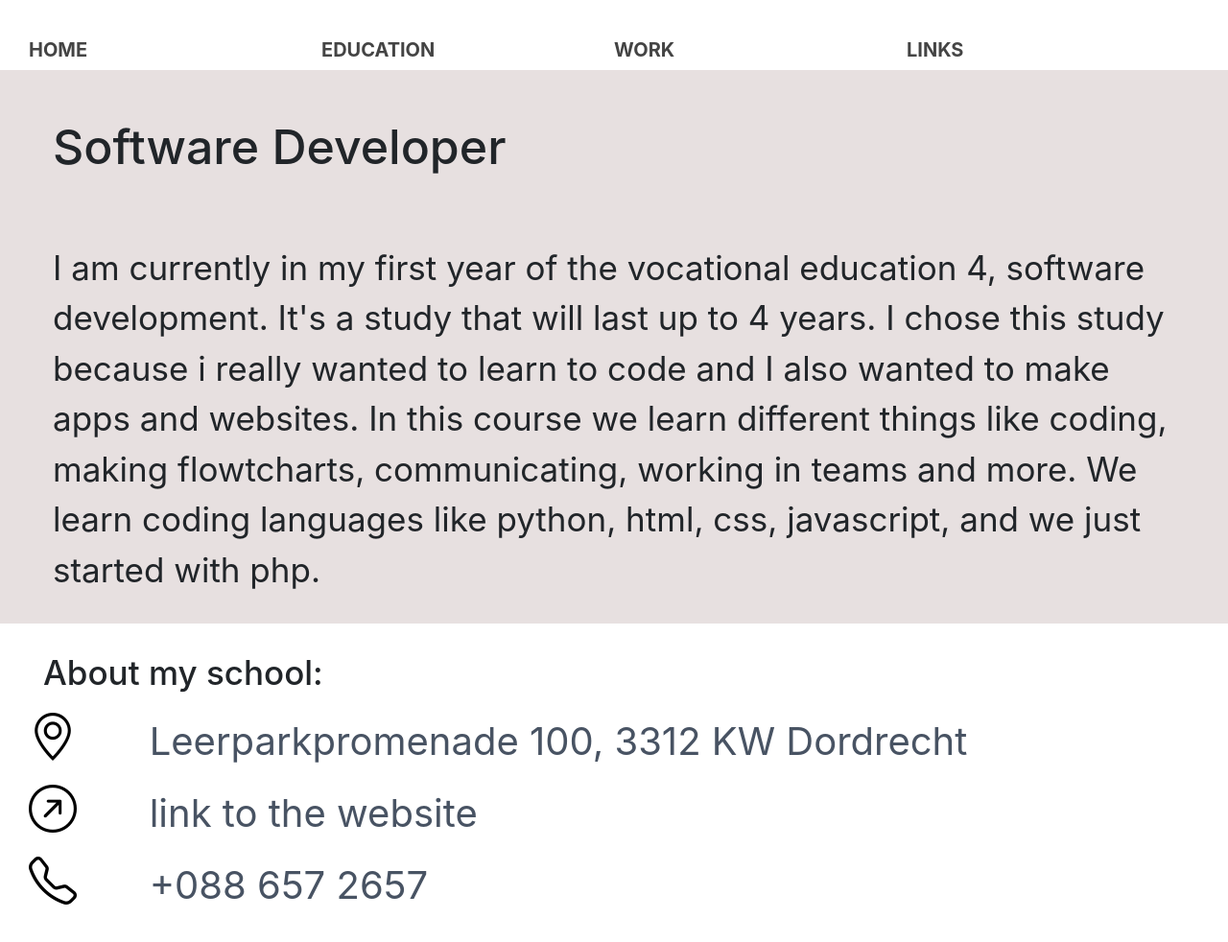
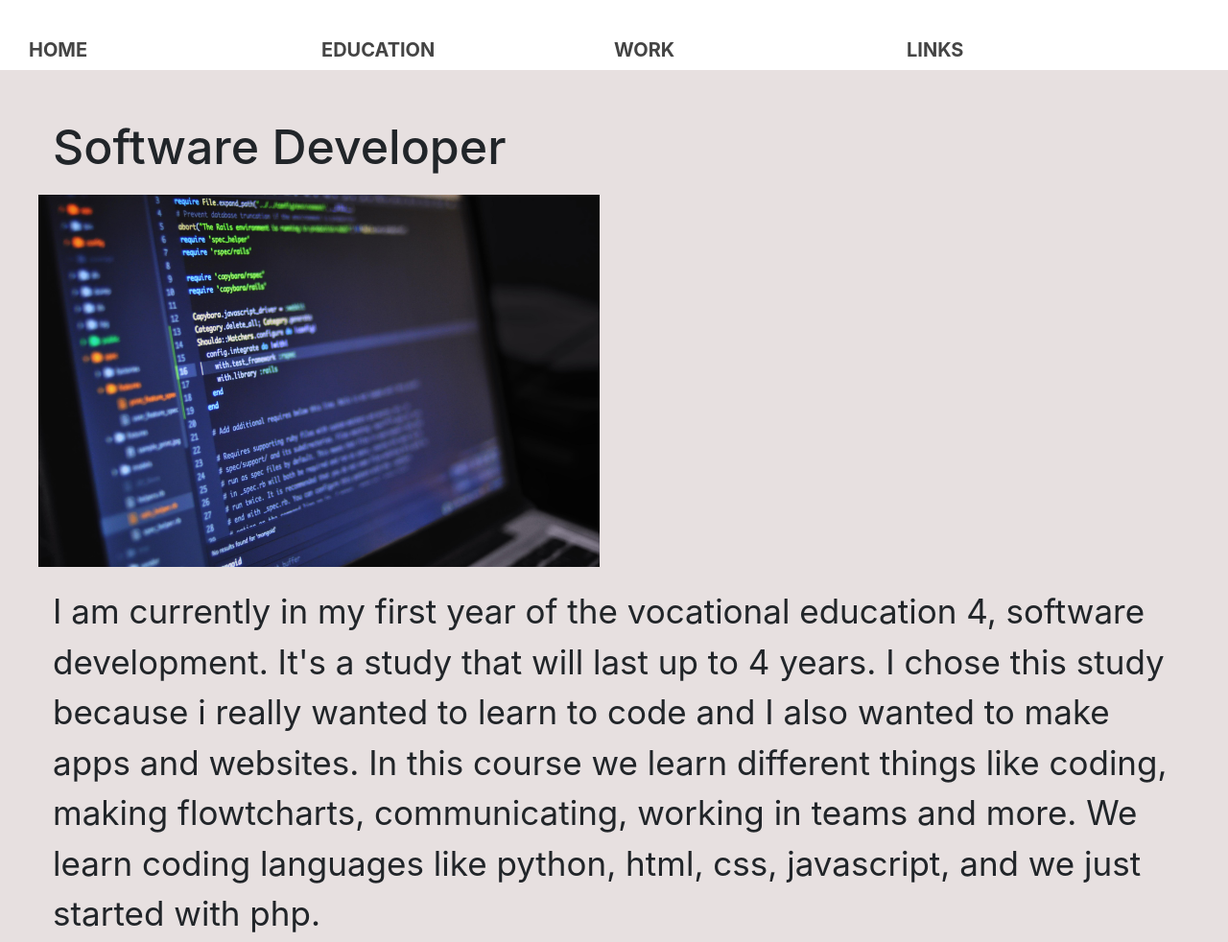
Before and after one commit to 0o0e/-0o0e-.github.io, a plain HTML site: page opleiding.html in a window 1280 px wide. Shown: the top 982 px of the page at 96% size. Before the commit the page ends 957 px from the top, so only its background shows below. Drawn offline with nearby package versions, Linux system fonts and the light colour scheme.

Commit message:
Update opleiding.html

```diff
--- a/opleiding.html
+++ b/opleiding.html
@@ -38,7 +38,7 @@
 		<div class="container_text_box_ed">
 			<div class="container-fluid mt-3">
 					<h1>Software Developer</h1>
-					<img id = 'software_img' src="/statische_front_end/images/pexels-luis-gomes-546819.jpg" class="col-sm-6 "alt="" width="500px"/>
+					<img id = 'software_img' src="https://github.com/0o0e/-0o0e-.github.io/blob/ca7f4668cd372858135880214a17c7166c2e685b/pexels-luis-gomes-546819.jpg" class="col-sm-6 "alt="" width="500px"/>
 					<p> I am currently in my first year of the vocational education 4, software development. It's a study that will last up to 4 years. I chose this study because i really wanted to learn to code and I also wanted to make apps and websites. In this course we learn different things like coding, making flowtcharts, communicating, working in teams and more. We learn coding languages like python, html, css, javascript, and we just started with php. </p>
 
 			</div>
```
